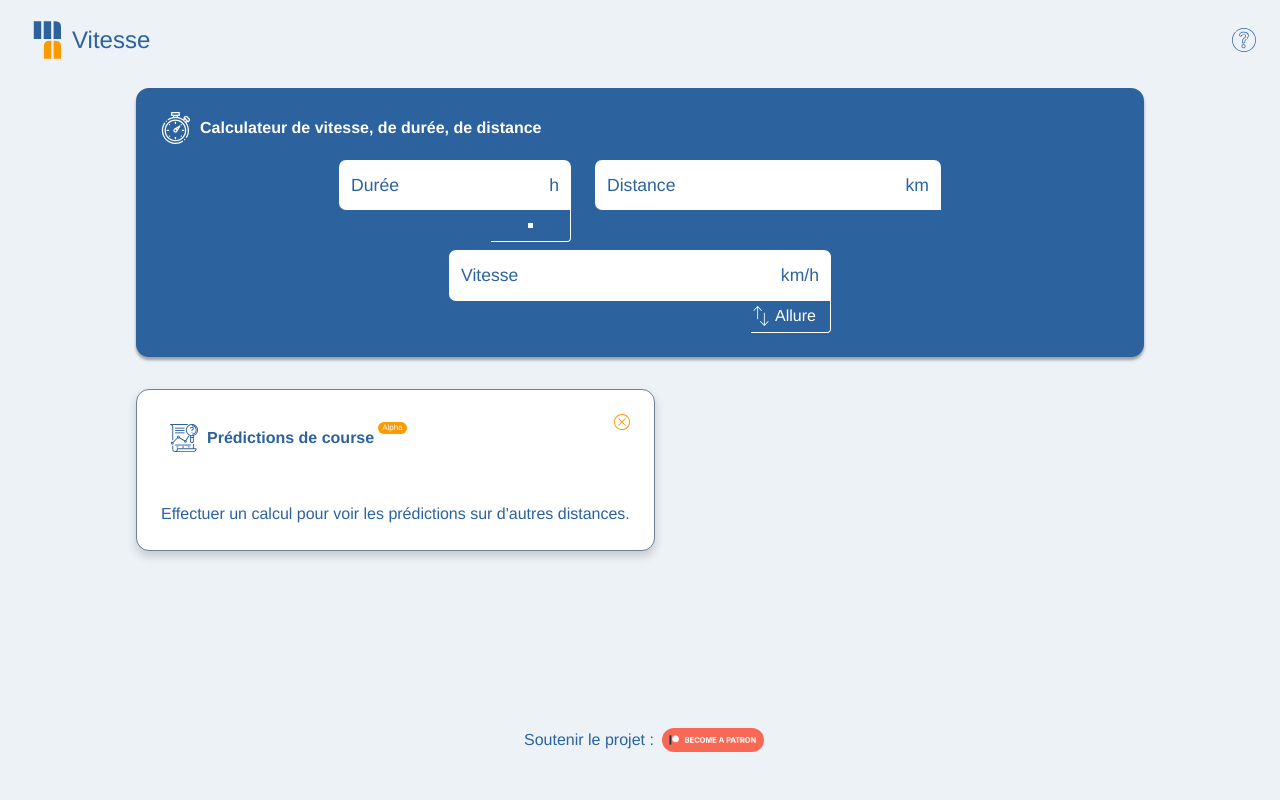
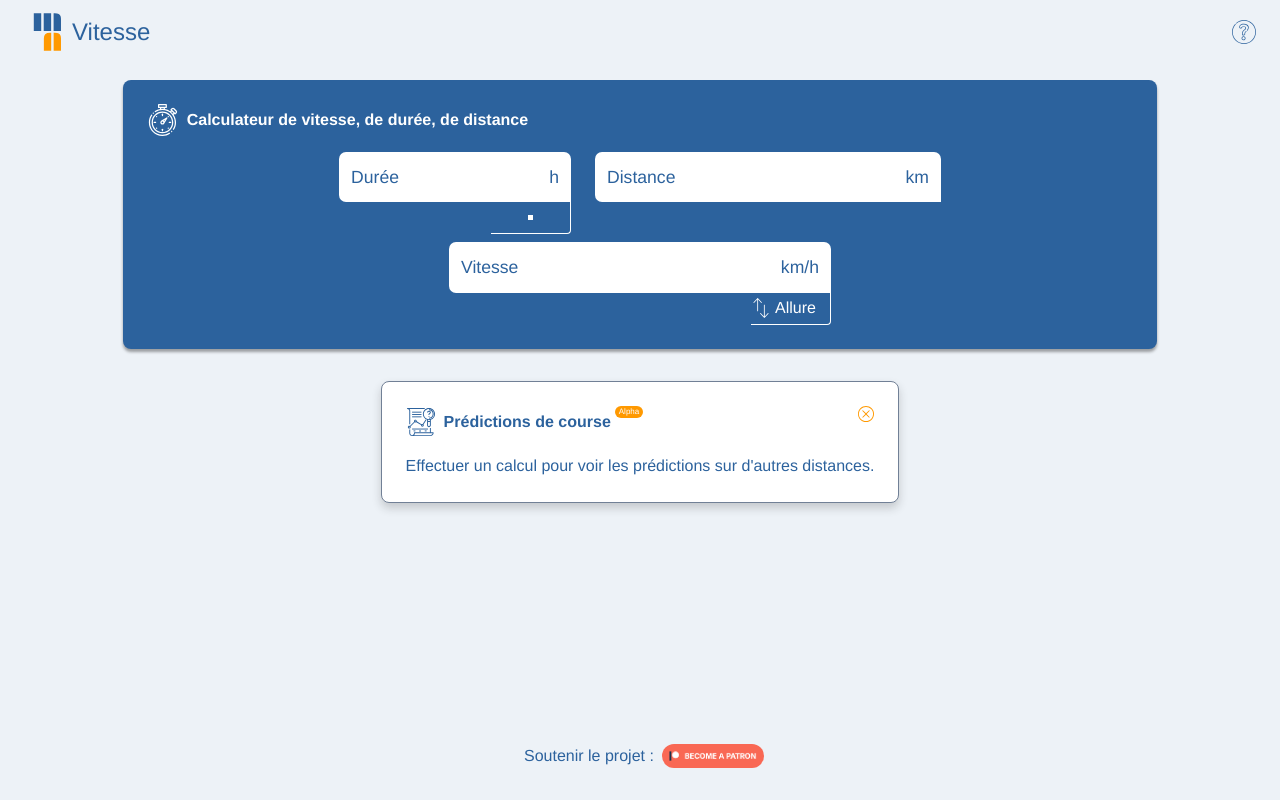
Before and after one commit to ArthurBri/ma-vitesse, a Vue app: page / in a window 1280 px wide. Built offline with nearby package versions, Linux system fonts and the light colour scheme.

Commit message:
> fix "calculated" size change bug > deep flex improvements

```diff
--- a/src/App.vue
+++ b/src/App.vue
@@ -1,12 +1,12 @@
 <template>
-    <div class="bg-gray-200" id="app">
+    <div class="bg-gray-200">
         <preloader v-if="showPreloader"/>
-        <div v-if="!showPreloader">
+        <div id="app" v-if="!showPreloader">
             <Header/>
-            <div class="container flex justify-center flex-wrap xl:justify-start">
-                <Calculator class="calculator mb-6 "/>
+            <div class="body">
+                <Calculator class="calculator mb-6"/>
                 <transition name="fade">
-                    <Prediction @close="showPredictions = false" class="prediction" v-if="showPredictions"/>
+                    <Prediction @close="showPredictions = false" v-if="showPredictions"/>
                 </transition>
                 <Settings class="settings" v-if="1 === 2 "/>
             </div>
@@ -46,39 +46,14 @@
         -webkit-font-smoothing: antialiased;
         -moz-osx-font-smoothing: grayscale;
         color: $ma-primary;
-        min-width: 100%;
-        height: 100vh;
         overflow: hidden;
         z-index: 0;
         position: relative;
+        @apply flex flex-col items-center self-stretch min-h-screen min-w-full;
     }
 
-    .preloader {
-        width: 100%;
-        height: 100%;
-        position: absolute;
-        z-index: 10;
-        transition: all 5s;
-        @apply bg-gray-200;
-    }
-
-    .container {
-        display: grid;
-        align-content: start;
-        grid-template-rows: repeat(3, auto);
-        justify-content: center;
-        grid-column-gap: 2vh;
-        margin: auto;
-        height: 80vh;
-        overflow: auto;
-    }
-
-    .header {
-        display: flex;
-        align-items: center;
-        grid-column: 1 / 3;
-        grid-row: 1 / 2;
-        height: 10vh;
+    .body {
+        @apply flex flex-grow flex-wrap ml-0 justify-center overflow-auto w-5/6 items-start content-start;
     }
 
     h2, h1, p {
--- a/src/assets/scss/_animations.scss
+++ b/src/assets/scss/_animations.scss
@@ -34,3 +34,12 @@
   -webkit-user-drag: none;
   cursor: default;
 }
+
+.fade-enter-active, .fade-leave-active {
+  transition: opacity 0.5s;
+}
+
+.fade-enter, .fade-leave-to /* .fade-leave-active below version 2.1.8 */
+{
+  opacity: 0;
+}
--- a/src/components/Calculator.vue
+++ b/src/components/Calculator.vue
@@ -1,17 +1,21 @@
 <template>
-    <div class="main-box p-6 m-2 xs:m-0 xs:pl-0 xs:pr-0 bg-primary text-white">
+    <div class="main-box flex-grow-0 p-6 m-4 xs:m-0 xs:pl-0 xs:pr-0 xs:w-full bg-primary text-white">
         <div class="flex h-8 mb-2" v-if="calculatedField === ''">
-            <img alt="calaculator icon" class="w-8 sm:ml-4" src="../assets/icons/timer.svg"/>
-            <h2 class="noselect-nodrag self-center pl-2 font-semibold sm:mr-4">Calculateur de vitesse, de durée, de
+            <img alt="calaculator icon" class="w-8 sm:ml-4 xs:ml-4" src="../assets/icons/timer.svg"/>
+            <h2 class="noselect-nodrag self-center pl-2 font-semibold xs:mr-4 sm:mr-4">Calculateur de vitesse, de durée,
+                de
                 distance</h2>
 
         </div>
-        <div class="noselect-nodrag flex h-8 mb-2" v-else>
-            <img alt=" " class="w-8" src="../assets/icons/timer.svg"/>
-            <h2 class="noselect-nodrag self-center pl-2 font-semibold">Calcul de la <span
-                    class="self-center font-semibold underline calculated-label">{{ prettyCalculatedField }}</span></h2>
-            <span><img @click="clearFields()" alt="clear field button" class="clear-fields-button"
-                       src="../assets/icons/cancel.svg"/></span>
+        <div class="flex h-8 mb-2" v-else>
+            <img alt=" " class="w-8 sm:ml-4" src="../assets/icons/timer.svg"/>
+            <div class="flex self-center pl-2 font-semibold sm:mr-4">
+                <h2 class="">Calcul de la <span
+                        class="self-center font-semibold underline calculated-label">{{ prettyCalculatedField }}</span>
+                </h2>
+                <span><img @click="clearFields()" alt="clear field button" class="h-3"
+                           src="../assets/icons/cancel.svg"/></span>
+            </div>
         </div>
         <div class="wrapper">
             <!-- DURATION -->
@@ -642,13 +646,45 @@
 </script>
 
 <style lang="scss" scoped>
+    @screen xs {
+        .main-box {
+            @apply rounded-none;
+            @apply m-2;
+        }
+    }
 
+    @screen sm {
+        .main-box {
+            @apply rounded-lg;
+            @apply m-2;
+
+        }
+    }
+
+    @screen md {
+        .main-box {
+            @apply rounded-lg;
+            @apply m-2;
+
+        }
+    }
+
+    @screen lg {
+        .main-box {
+            @apply rounded-lg;
+            @apply m-4;
+
+        }
+    }
+
+    @screen xl {
+        .main-box {
+            @apply rounded-lg;
+            @apply m-4;
+        }
+    }
     .main-box {
         transition: all 0.5s;
-
-        @media (min-device-width: 600px) {
-            border-radius: 13px;
-        }
         box-shadow: 0 3px 3px rgba(33, 33, 33, .4);
     }
 
@@ -768,7 +804,6 @@
 
     .clear-fields-button {
         margin-left: 0.10em;
-        width: 0.8rem;
         transition: all .1s ease-in-out;
         cursor: pointer;
 
--- a/src/components/Footer.vue
+++ b/src/components/Footer.vue
@@ -46,7 +46,7 @@
 
 <style lang="scss" scoped>
     .footer {
-        @apply text-center pt-2;
+        @apply text-center pt-2 h-16 w-full;
     }
 
     .nodrag {
--- a/src/components/Header.vue
+++ b/src/components/Header.vue
@@ -1,14 +1,16 @@
 <template>
     <div class="header">
         <div class="header-start flex flex-row">
-            <div class="logo flex">
-                <img alt="logo" class="noselect-nodrag sm:w-8 md:w-8 lg:w-12 xl:w-12" src="../assets/logo.svg"/>
-                <h1 class="logo-title sm:text-base lg:text-xl xl:text-2xl self-center noselect-nodrag">Vitesse</h1>
+            <div class="logo flex justify-start h-16">
+                <img alt="logo" class="noselect-nodrag xs:w-6 sm:w-8 md:w-8 lg:w-12 xl:w-12 cursor-pointer"
+                     src="../assets/logo.svg"/>
+                <h1 class="logo-title sm:text-base lg:text-xl xl:text-2xl self-center noselect-nodrag cursor-pointer">
+                    Vitesse</h1>
             </div>
         </div>
 
         <div class="header-end flex flex-row ">
-            <img @click="showModalAbout" alt="" class="about-icon sm:h-4 md:h-5 lg:h-6 xl:h-6 noselect-nodrag"
+            <img @click="showModalAbout" alt="" class="about-icon xs:h-4 sm:h-4 md:h-5 lg:h-6 xl:h-6 noselect-nodrag"
                  src="../assets/icons/question.svg"
                  title="A propos"/>
             <!-- <img alt="" title="Toutes les applications" class="mapps-menu w-6" src="../assets/icons/menu.svg"/>-->
@@ -40,45 +42,52 @@
 </script>
 
 <style lang="scss" scoped>
-    .logo .about-icon {
+    .logo, .about-icon {
         cursor: pointer;
         transition: all 200ms;
 
         &:hover {
-            transform: scale(1.2);
+            transform: scale(1.1);
             cursor: pointer;
         }
     }
 
-    /* <= 639px */
+    /* <= 379px */
+    @screen xs {
+        .header {
+            @apply h-8 p-3;
+        }
+    }
+
+    /* 380px < width > 639px  */
     @screen sm {
         .header {
-            @apply h-8 m-3;
+            @apply h-8 p-3;
         }
     }
 
     /* 640px < width > 767px */
     @screen md {
         .header {
-            @apply h-8 m-3;
+            @apply h-8 p-3;
         }
     }
 
     /* 768px < width > 1023px */
     @screen lg {
         .header {
-            @apply h-8 m-4;
+            @apply h-8 p-4;
         }
     }
 
     /* > 1024px */
     @screen xl {
         .header {
-            @apply h-12 m-4 ml-6 mr-6;
+            @apply h-12 p-4 pl-6 pr-6;
         }
     }
 
     .header {
-        @apply flex flex-row items-center justify-between;
+        @apply flex flex-row items-center justify-between w-full h-16;
     }
 </style>
--- a/src/components/Prediction.vue
+++ b/src/components/Prediction.vue
@@ -1,7 +1,7 @@
 <template>
-    <div class="box p-6 border-gray-600 bg-white border">
+    <div class="box p-6 m-4 border-gray-600 xs:w-full bg-white border">
         <div class="flex justify-between">
-            <div class="flex h-8 m-2 mb-4">
+            <div class="flex h-8 mb-4">
                 <img alt="prediction icon w-8" src="../assets/icons/prediction.svg" width="30px"/>
                 <h2 class="noselect-nodrag self-center pl-2 text-primary font-semibold">Prédictions de course</h2>
                 <span class="self-top text-xxs bg-secondary text-white inline rounded-full h-3 ml-1 pl-1 pr-1">Alpha</span>
@@ -24,7 +24,7 @@
                 </tr>
             </table>
         </div>
-        <p class="mt-8 text-center text-primary" v-else>
+        <p class="m-auto text-center text-primary" v-else>
             Effectuer un calcul pour voir les prédictions sur d'autres distances.
         </p>
     </div>
@@ -69,12 +69,39 @@
 </script>
 
 <style lang="scss" scoped>
+    @screen xs {
+        .box {
+            @apply mt-4 rounded-none;
+        }
+    }
+
+    @screen sm {
+        .box {
+            @apply rounded-lg;
+        }
+    }
+
+    @screen md {
+        .box {
+            @apply rounded-lg;
+        }
+    }
+
+    @screen lg {
+        .box {
+            @apply rounded-lg;
+        }
+    }
+
+    @screen xl {
+        .box {
+            @apply rounded-lg;
+        }
+    }
+
     .box {
         color: white;
-        border-radius: 13px;
         box-shadow: 0 5px 10px rgba(33, 33, 33, .2);
-        @apply m-2;
-
     }
 
     table, th, td {
--- a/src/components/Preloader.vue
+++ b/src/components/Preloader.vue
@@ -24,6 +24,14 @@
 </script>
 
 <style lang="scss" scoped>
+    .preloader {
+        width: 100%;
+        height: 100%;
+        position: absolute;
+        z-index: 10;
+        transition: all 0.8s;
+        @apply bg-gray-200;
+    }
 
     .lds-ellipsis {
         display: inline-block;
@@ -89,12 +97,4 @@
         }
     }
 
-    .fade-enter-active, .fade-leave-active {
-        transition: opacity 0.5s;
-    }
-
-    .fade-enter, .fade-leave-to /* .fade-leave-active below version 2.1.8 */
-    {
-        opacity: 0;
-    }
 </style>
--- a/tailwind.config.js
+++ b/tailwind.config.js
@@ -4,8 +4,8 @@ module.exports = {
     separator: ':',
     theme: {
         screens: {
-            xs: {'max': '380px'},
-            sm: {'max': '639px'},
+            xs: {'max': '379px'},
+            sm: {'min': '380px', 'max': '639px'},
             md: {'min': '640px', 'max': '767px'},
             lg: {'min': '768px', 'max': '1023px'},
             xl: {'min': '1024px'}
```
